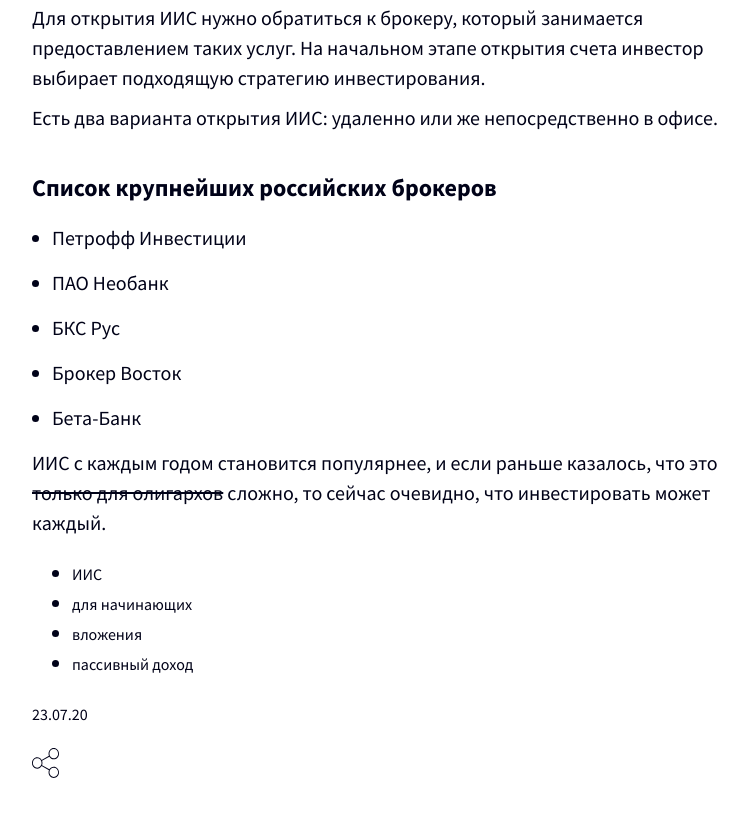
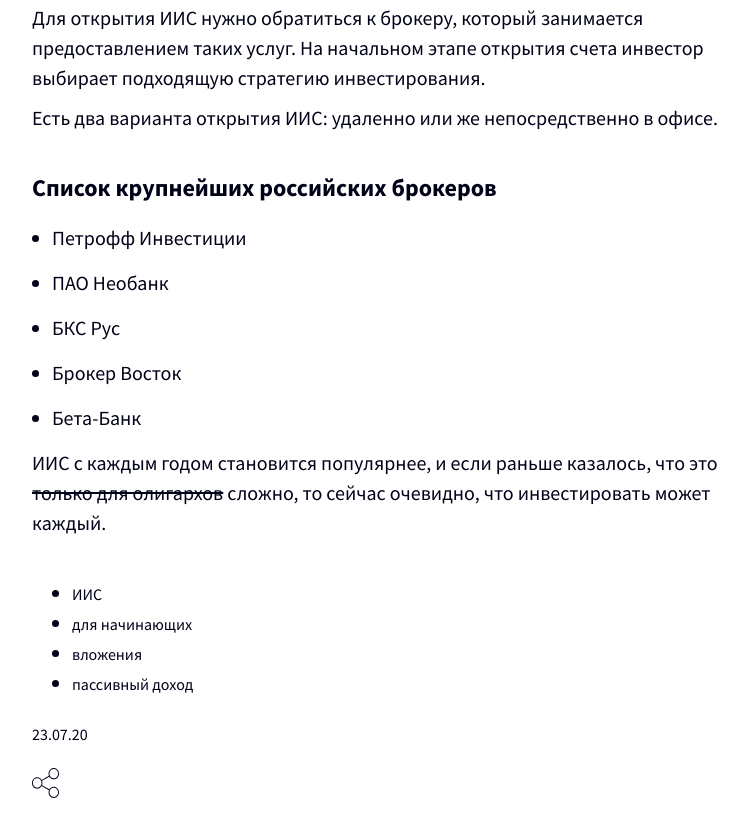
Before and after one commit to gureckij/Article-Training, a plain HTML site: page index.html in a window 1280 px wide. Shown: the part 1234-2071 px from the top of the page, without its empty margins (123-871 px from the left). Drawn offline with Linux system fonts and the light colour scheme.

Commit message:
(14/31) Установите верхний отступ подвалу.

```diff
--- a/css/style.css
+++ b/css/style.css
@@ -87,6 +87,11 @@
     margin-bottom: 15px;
 }
 
+.post-footer {
+    /* Установите вертикальный отступ */
+    margin-top: 40px;
+}
+
 .tag a {
     font-size: 16px;
     line-height: 20px;
```
